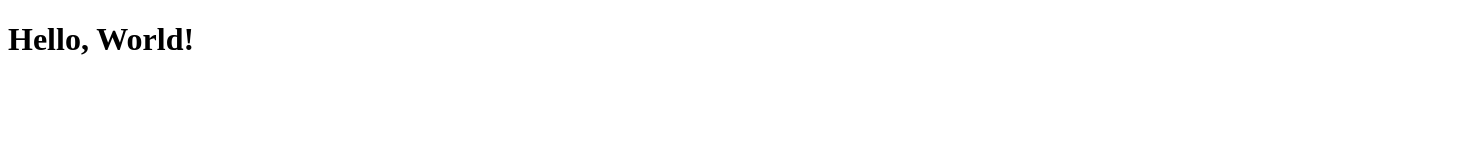
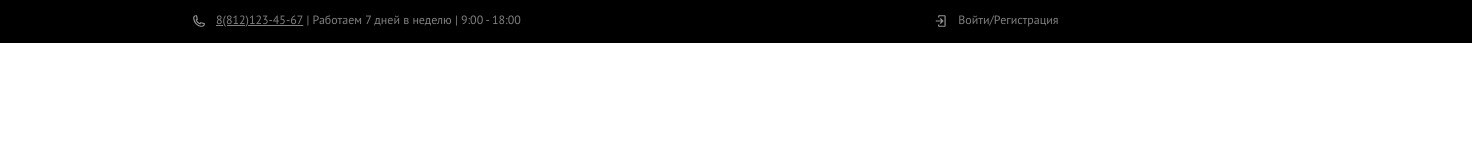
Before and after one commit to volkov73/porten-web, a website built with Parcel: page src/index.html in a window 1280 px wide. Shown: the whole page, 1472 px wide, since content can reach past the window. Built offline with nearby package versions, Linux system fonts and the light colour scheme.

Commit message:
сreate top-line (#2)
* сreate top-line

* making changes top-line

* rename and del files

* Delete arrow_right.svg:Zone.Identifier

* Delete open_door.svg:Zone.Identifier

* fixed pict

* fixed index

* fixed index

* fixed topline and sides

* making changes and creating a second line

* final top-line

* add css reset

```diff
--- a/src/index.html
+++ b/src/index.html
@@ -2,10 +2,19 @@
 <html lang="en">
   <head>
     <meta charset="utf-8"/>
-    <title>My First Parcel App</title>
-    <link rel="stylesheet" href="styles/styles.css" />
+    <title>PORTEN</title>
+    <link rel="stylesheet" href="styles/styles.css"/>
+    <link href="https://fonts.googleapis.com/css2?family=PT+Sans&display=swap" rel="stylesheet">
   </head>
   <body>
-    <h1>Hello, World!</h1>
+    <div class="top-line">
+      <div class="left-side">
+        <img src="assets/images/phone.svg" alt="phone" class="phone-icon">
+        <a class="phone-number" href="tel:8(812)123-45-67">8(812)123-45-67 </a>&nbsp;|  Работаем 7 дней в неделю  |  9:00 - 18:00
+      </div>
+      <div class="right-side">
+        <img src="assets/images/login.svg" alt="log" class="login">Войти/Регистрация
+      </div>
+    </div>
   </body>
 </html>
--- a/src/styles/styles.css
+++ b/src/styles/styles.css
@@ -0,0 +1,87 @@
+html, body, div, span, applet, object, iframe,
+h1, h2, h3, h4, h5, h6, p, blockquote, pre,
+a, abbr, acronym, address, big, cite, code,
+del, dfn, em, img, ins, kbd, q, s, samp,
+small, strike, strong, sub, sup, tt, var,
+b, u, i, center,
+dl, dt, dd, ol, ul, li,
+fieldset, form, label, legend,
+table, caption, tbody, tfoot, thead, tr, th, td,
+article, aside, canvas, details, embed,
+figure, figcaption, footer, header, hgroup,
+menu, nav, output, ruby, section, summary,
+time, mark, audio, video {
+	margin: 0;
+	padding: 0;
+	border: 0;
+	font-size: 100%;
+	font: inherit;
+	vertical-align: baseline;
+}
+
+article, aside, details, figcaption, figure,
+footer, header, hgroup, menu, nav, section {
+	display: block;
+}
+body {
+	line-height: 1;
+}
+ol, ul {
+	list-style: none;
+}
+blockquote, q {
+	quotes: none;
+}
+blockquote:before, blockquote:after,
+q:before, q:after {
+	content: '';
+	content: none;
+}
+table {
+	border-collapse: collapse;
+	border-spacing: 0;
+}
+
+body {
+    font-family: 'PT Sans', sans-serif;
+}
+
+.top-line {
+    display: flex;
+    background: black;
+    padding-top: 14px;
+    padding-bottom: 15px;
+    padding-left: 15%;
+    width: 100%;
+    color: gray;
+    font-size: 12px;
+    font-style: normal;
+    font-weight: 400;
+}
+
+.left-side {
+    display: flex;
+    justify-content: center;
+}
+
+.right-side {
+    display: flex;
+    justify-content: center;
+    margin: auto;
+}
+
+.phone-icon{
+    margin-right: 10px;
+    width: 14px;
+    height: 14px;
+}
+
+.login {
+    margin-right: 10px;
+    width: 14px;
+    height: 14px;
+}
+
+.phone-number {
+    color: gray;
+}
```
Also changed, not shown: src/assets/images/login.svg (added), src/assets/images/phone.svg (added), 1 other file.
